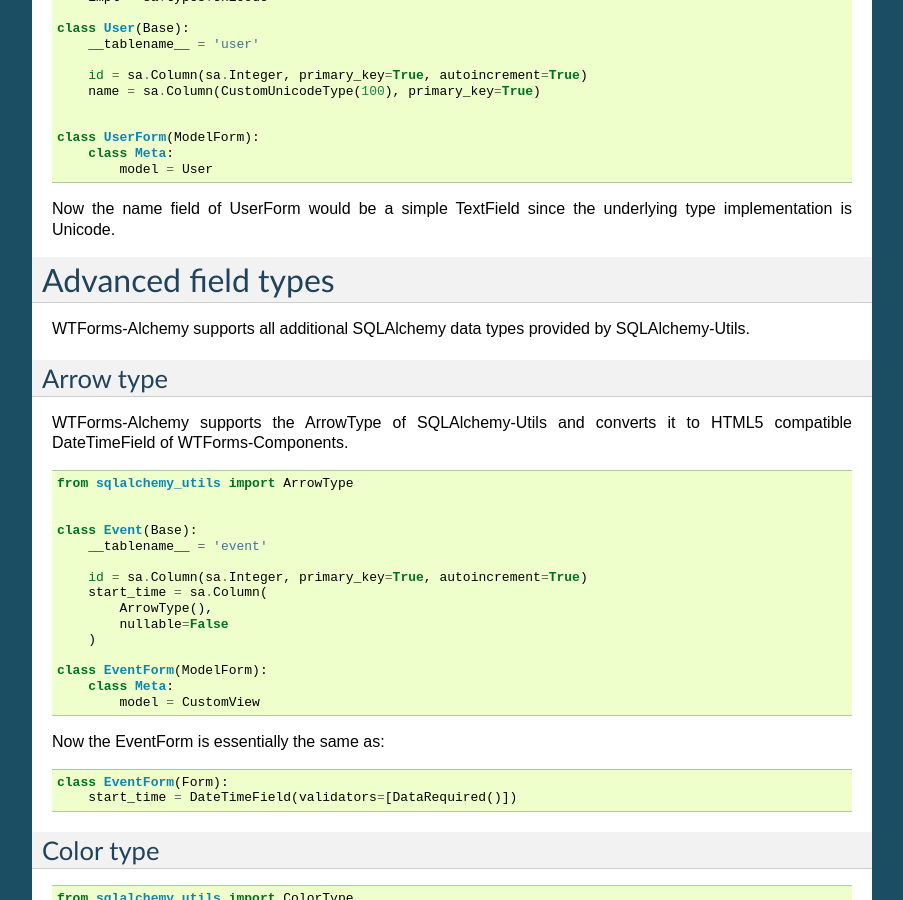
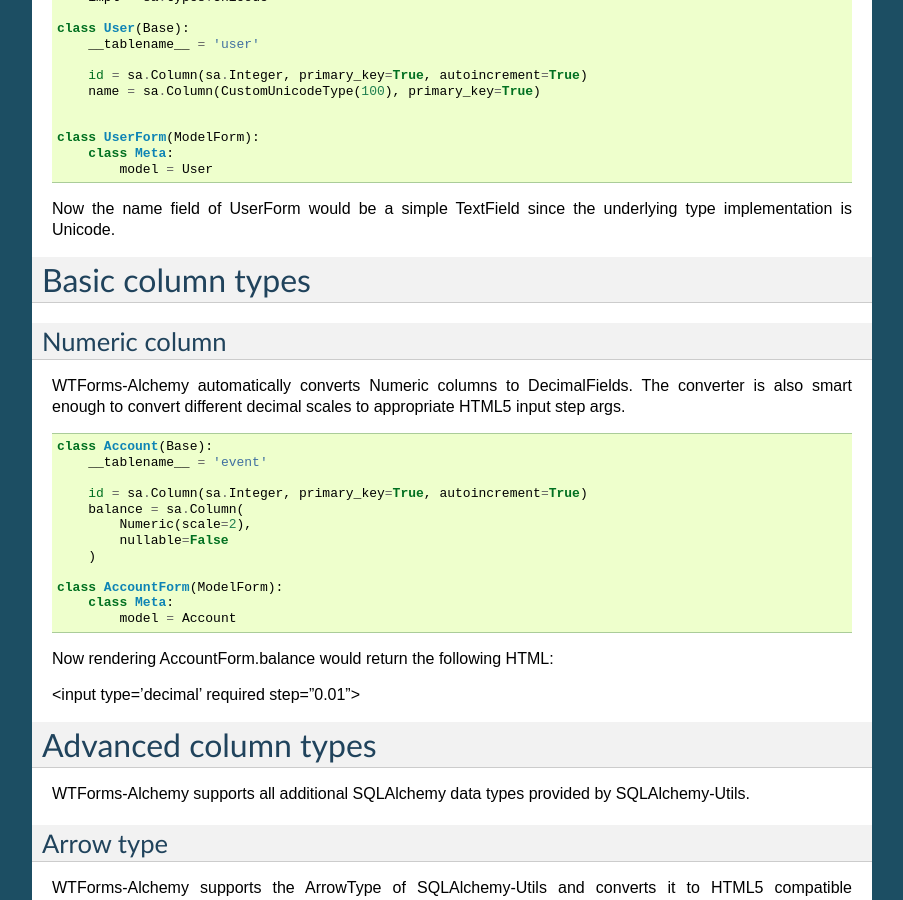
Before and after one commit to kvesteri/wtforms-alchemy, a Sphinx documentation site: the page built from docs/index.rst, in a window 1280 px wide and 900 px high, scrolled down 3366 px. Shown: the whole window, without its empty margins (198-1101 px from the left). Built offline with Sphinx 7.4.7, drawn with Linux system fonts in a browser that asks for light colours; some of the changed text lies outside the part shown.

Commit message:
Added more docs

```diff
--- a/docs/index.rst
+++ b/docs/index.rst
@@ -203,8 +203,42 @@
 Now the name field of UserForm would be a simple TextField since the underlying type implementation is Unicode.
 
 
-Advanced field types
-====================
+Basic column types
+==================
+
+
+
+Numeric column
+--------------
+
+WTForms-Alchemy automatically converts Numeric columns to DecimalFields. The converter is also smart enough to convert
+different decimal scales to appropriate HTML5 input step args.
+
+
+::
+
+
+    class Account(Base):
+        __tablename__ = 'event'
+
+        id = sa.Column(sa.Integer, primary_key=True, autoincrement=True)
+        balance = sa.Column(
+            Numeric(scale=2),
+            nullable=False
+        )
+
+    class AccountForm(ModelForm):
+        class Meta:
+            model = Account
+
+
+Now rendering AccountForm.balance would return the following HTML:
+
+<input type='decimal' required step="0.01">
+
+
+Advanced column types
+=====================
 
 WTForms-Alchemy supports all additional SQLAlchemy data types provided by SQLAlchemy-Utils.
 
```
